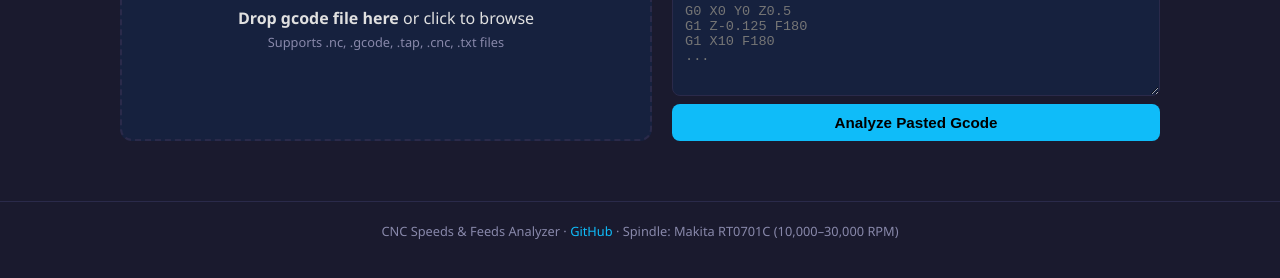
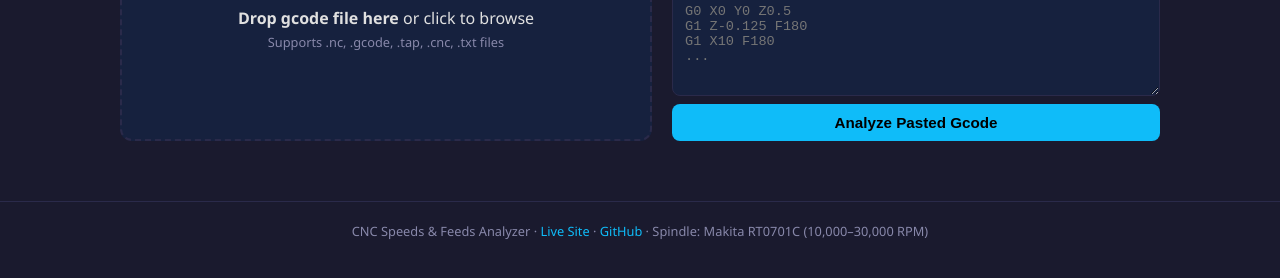
Before and after one commit to rkinginflux/cnc-speeds-feeds, a plain HTML site: page index.html in a window 1280 px wide. Shown: the part 280-558 px from the top of the page. Drawn offline with Linux system fonts and the light colour scheme.

Commit message:
Add live site URL to README and footer

```diff
--- a/index.html
+++ b/index.html
@@ -177,6 +177,7 @@ G1 X10 F180
   <footer>
     <p class="small">
       CNC Speeds & Feeds Analyzer ·
+      <a href="https://rkinginflux.github.io/cnc-speeds-feeds/" target="_blank">Live Site</a> ·
       <a href="https://github.com/rkinginflux/cnc-speeds-feeds" target="_blank">GitHub</a> ·
       Spindle: Makita RT0701C (10,000–30,000 RPM)
     </p>
```
Also changed, not shown: 1 other file.
